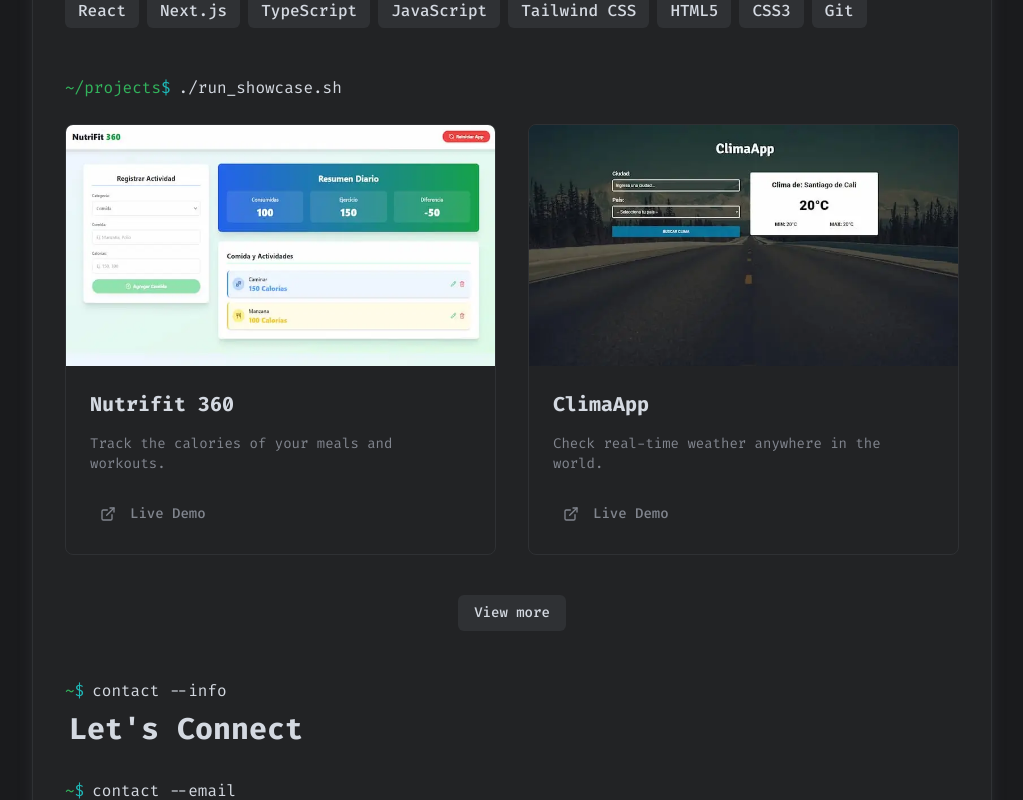
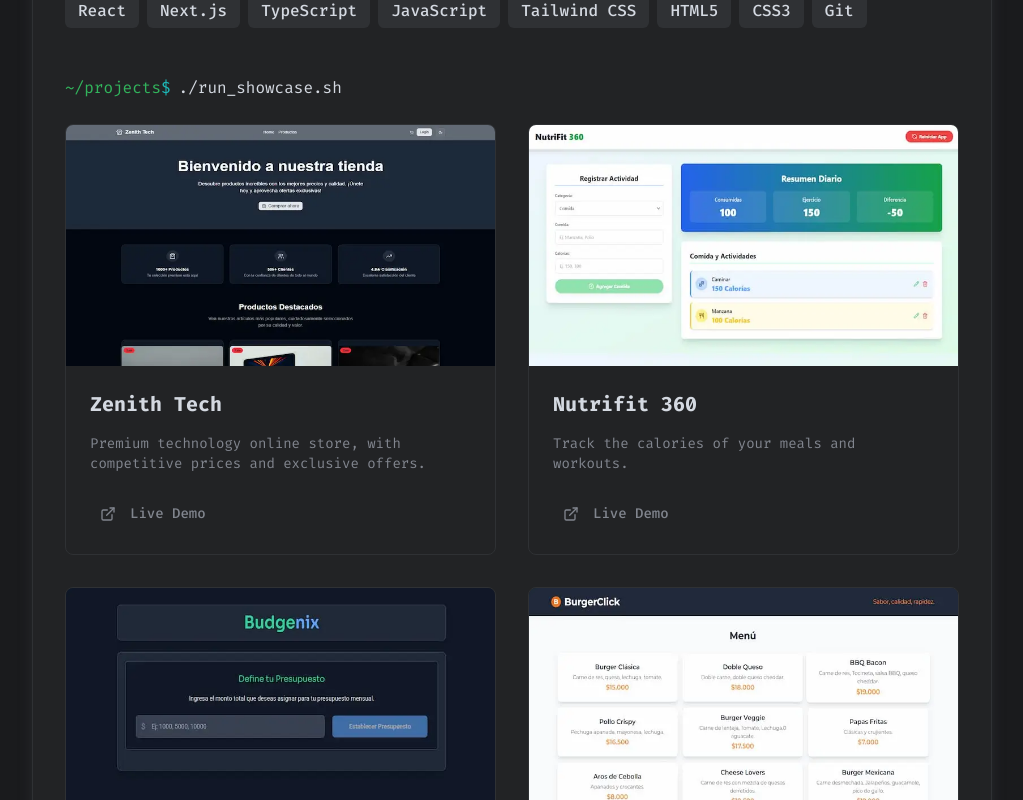
Before and after one commit to fzflorez/mauricioflorez-portfolio, a Next.js app: page / in a window 1280 px wide. Shown: the part 500-1300 px from the top of the page, without its empty margins (128-1151 px from the left). Built offline with nearby package versions, Linux system fonts and the light colour scheme.

Commit message:
add the zenith tech project card

```diff
--- a/src/components/sections/projects-section.tsx
+++ b/src/components/sections/projects-section.tsx
@@ -9,17 +9,18 @@ import { useState } from "react";
 const projects = [
   {
     id: "proj1",
+    title: "Zenith Tech",
+    description:
+      "Premium technology online store, with competitive prices and exclusive offers.",
+    liveUrl: "https://zenith-tech.netlify.app/",
+    image: "zenith-tech",
+  },
+  {
+    id: "proj2",
     title: "Nutrifit 360",
     description: "Track the calories of your meals and workouts.",
     liveUrl: "https://mf-nutri-fit-360.netlify.app/",
     image: "nutrifit-360",
-  },
-  {
-    id: "proj2",
-    title: "ClimaApp",
-    description: "Check real-time weather anywhere in the world.",
-    liveUrl: "https://mf-clima-app.netlify.app/",
-    image: "clima-app",
   },
   {
     id: "proj3",
@@ -37,13 +38,20 @@ const projects = [
   },
   {
     id: "proj5",
+    title: "ClimaApp",
+    description: "Check real-time weather anywhere in the world.",
+    liveUrl: "https://mf-clima-app.netlify.app/",
+    image: "clima-app",
+  },
+  {
+    id: "proj6",
     title: "Loan Calculator",
     description: "Instantly simulate and calculate your loan payments.",
     liveUrl: "https://mf-loan-calculator.netlify.app/",
     image: "loan-calculator",
   },
   {
-    id: "proj6",
+    id: "proj7",
     title: "User Landing",
     description: "View a user list and check their details easily.",
     liveUrl: "https://user-landing.netlify.app/",
@@ -53,7 +61,7 @@ const projects = [
 
 export function ProjectsSection() {
   const [showAll, setShowAll] = useState(false);
-  const visibleProjects = showAll ? projects : projects.slice(0, 2);
+  const visibleProjects = showAll ? projects : projects.slice(0, 4);
 
   return (
     <section id="projects" className="space-y-4">
```
Also changed, not shown: public/images/zenith-tech.webp (added).
